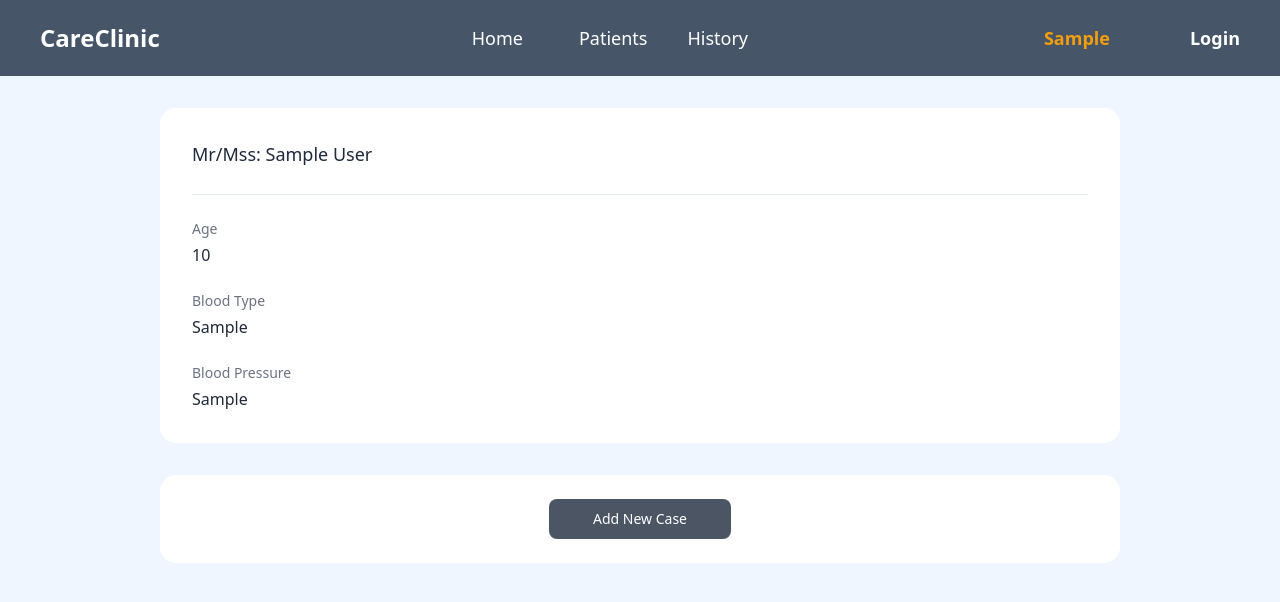
After one commit to samueltannous174/final_python_project, a Django app: page /patient/1/ in a window 1280 px wide. The commit adds this page. Shown: the top 602 px of the page. Run offline with Django 5.2, Linux system fonts and the light colour scheme; tables that the repository leaves empty hold one stand-in row (values such as "Sample post"); some libraries are stand-ins or nearby versions.

Commit message:
new updates

```diff
--- /dev/null
+++ b/python_project/app/templates/patient_details.html
@@ -0,0 +1,115 @@
+<!DOCTYPE html>
+<html lang="en">
+
+<head>
+    <meta charset="UTF-8" />
+    <meta name="viewport" content="width=device-width, initial-scale=1.0" />
+    <title>MediCare</title>
+    <script src="https://cdn.tailwindcss.com"></script>
+    <script src="https://unpkg.com/lucide@latest"></script>
+</head>
+
+<body class="antialiased text-slate-800 bg-blue-50 text-black-800">
+    <nav class="bg-[#475569] flex justify-between items-center px-10 py-4 text-white">
+        <h1 class="text-2xl font-semibold">CareClinic</h1>
+
+        {% if user.role == 'patient' %}
+        <div class="flex items-center gap-10 text-lg">
+            <a href="/home" class="flex items-center gap-2 px-4 py-2 rounded-xl">Home</a>
+            <a href="/doctors" class="flex items-center gap-2">Doctors</a>
+            <a href="/history" class="flex items-center gap-2">History</a>
+        </div>
+        {% else %}
+        <div class="flex items-center gap-10 text-lg">
+            <a href="/home" class="flex items-center gap-2 px-4 py-2 rounded-xl">Home</a>
+            <a href="/patients" class="flex items-center gap-2">Patients</a>
+            <a href="/history" class="flex items-center gap-2">History</a>
+        </div>
+        {% endif %}
+
+        <div class="flex items-center gap-20 text-lg font-semibold">
+            <p class="text-amber-500">{{user.first_name}}</p>
+            {% if 'id' in request.session %}
+            <a href="/logout" class="hover:underline">Logout</a>
+            {% else %}
+            <a href="/login" class="hover:underline">Login</a>
+            {% endif %}
+        </div>
+    </nav>
+    <main class="max-w-5xl mx-auto px-4 md:px-6 lg:px-8 py-8">
+
+        <div class="bg-white rounded-2xl p-5 sm:p-6 md:p-8">
+            <div class="flex flex-col gap-4 sm:flex-row sm:items-center sm:justify-between">
+                <div class="flex items-center gap-4">
+                    <div>
+                        <div class="text-base sm:text-lg font-medium">Mr/Mss: {{user.first_name}} {{user.last_name}}</div>
+                        <div class="mt-0.5 flex items-center gap-2 text-sm text-gray-500">
+                        </div>
+                    </div>
+                </div>
+
+            </div>
+
+            <hr class="my-6 border-slate-200" />
+
+            <div class="space-y-6">
+                <div>
+                    <div class="flex items-center gap-2 text-sm font-medium text-gray-500">
+                        Age
+                    </div>
+                    <p class="mt-1 text-gray-800">{{patient.age}}</p>
+                </div>
+                <div>
+                    <div class="flex items-center gap-2 text-sm font-medium text-gray-500">
+                        Blood Type
+                    </div>
+                    <p class="mt-1 text-gray-800">{{patient.blood_type}}</p>
+                </div>
+                <div>
+                    <div class="flex items-center gap-2 text-sm font-medium text-gray-500">
+                        Blood Pressure
+                    </div>
+                    <p class="mt-1 text-gray-800">{{patient.blood_pressure}}</p>
+                </div>
+            </div>
+        </div>
+
+        <div class="mt-8">
+            <details class="bg-white rounded-2xl p-6">
+                <summary class="flex items-center justify-between list-none">
+                    <div
+                        class="flex justify-center mx-auto w-1/5 gap-2 rounded-lg bg-gray-600  text-white text-sm font-medium px-5 py-2.5 ">
+                        Add New Case
+                    </div>
+                </summary>
+                <form class="mt-6 space-y-4">
+                    <div>
+                        <label class="block text-sm font-medium text-gray-700 mb-1">Patient Name</label>
+                        <textarea rows="4" class="w-full rounded-lg border border-slate-200 px-3 py-2 "></textarea>
+                    </div>
+
+                    <div>
+                        <label class="block text-sm font-medium text-gray-700 mb-1">Date</label>
+                        <textarea rows="4" class="w-full rounded-lg border border-gray-200 px-3 py-2 "></textarea>
+                    </div>
+
+                    <div>
+                        <label class="block text-sm font-medium text-gray-700 mb-1">Diagnosis</label>
+                        <textarea rows="4" class="w-full rounded-lg border border-gray-200 px-3 py-2 "></textarea>
+                    </div>
+
+                    <div>
+                        <label class="block text-sm font-medium text-gray-700 mb-1">Notes</label>
+                        <textarea rows="4" class="w-full rounded-lg border border-gray-200 px-3 py-2 "></textarea>
+                    </div>
+
+                    <button type="submit" class="mt-2 rounded-lg bg-gray-600  text-white px-4 py-2 font-medium">
+                        Save Case
+                    </button>
+                </form>
+            </details>
+        </div>
+    </main>
+</body>
+
+</html>
--- a/python_project/app/urls.py
+++ b/python_project/app/urls.py
@@ -16,5 +16,6 @@ urlpatterns = [
     path ('login_submit/', views.loginSubmit),
     path ('logout/', views.logout),
     path ('filter_doctors/', views.filterDoctors),
-    path('patients/', views.showPatients)
+    path('patients/', views.showPatients),
+    path('patient/<int:id>/', views.showPatientDetails)
 ]
--- a/python_project/app/views.py
+++ b/python_project/app/views.py
@@ -22,6 +22,14 @@ def showRegisterUser(request):
 
 def showRegisterDoctor(request):
     return render(request,'register_doctor.html')
+
+def showPatientDetails(request, id):
+    user = models.get_user(id)
+    context = {
+        'user': user,
+        'patient': user.patient_profile
+    }
+    return render(request, 'patient_details.html', context)
 
 def  showHome(request):
     if 'id' not in request.session:
```
Also changed, not shown: python_project/app/templates/patients.html (+39 -83 lines), python_project/python_project/settings.py (+2 -13 lines).
